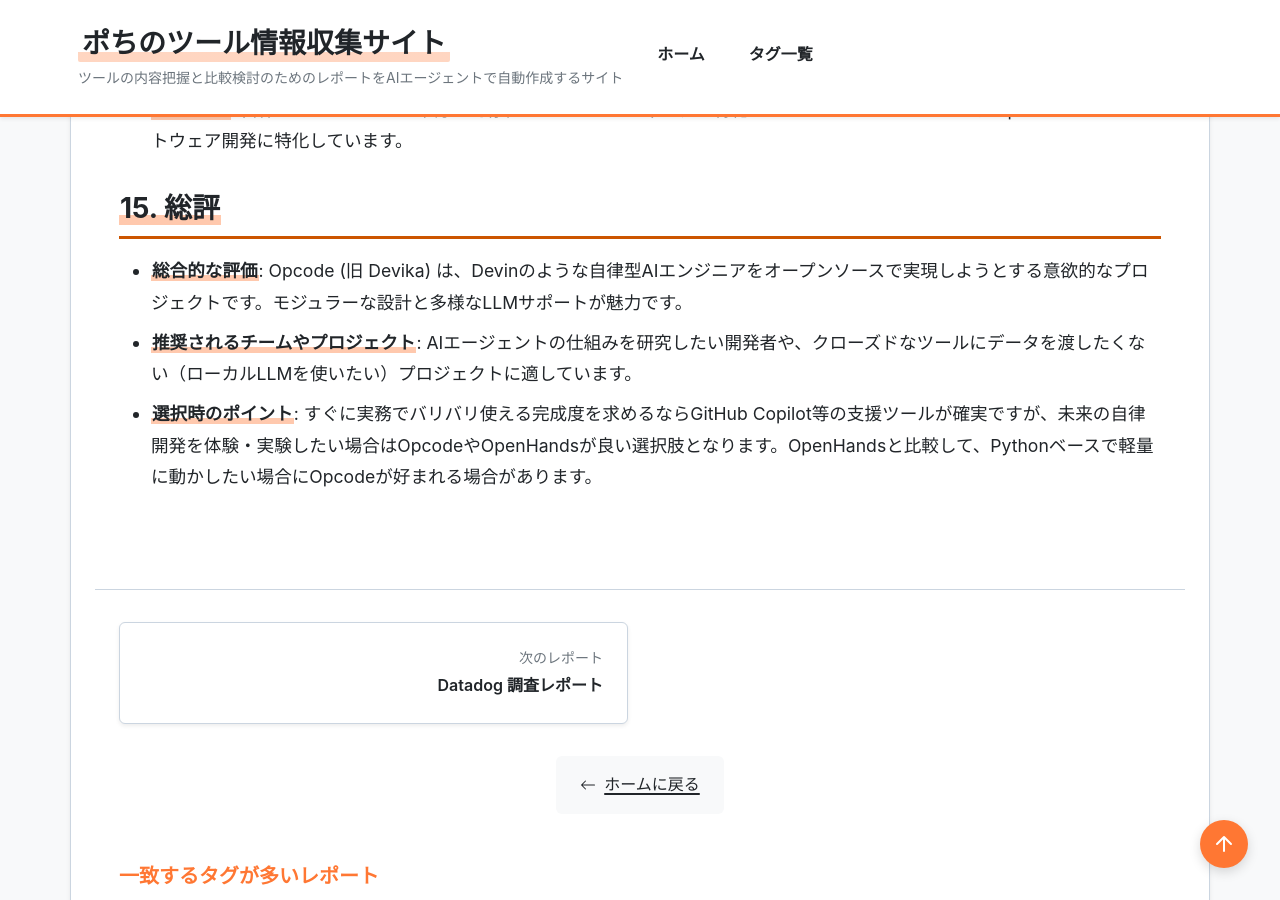
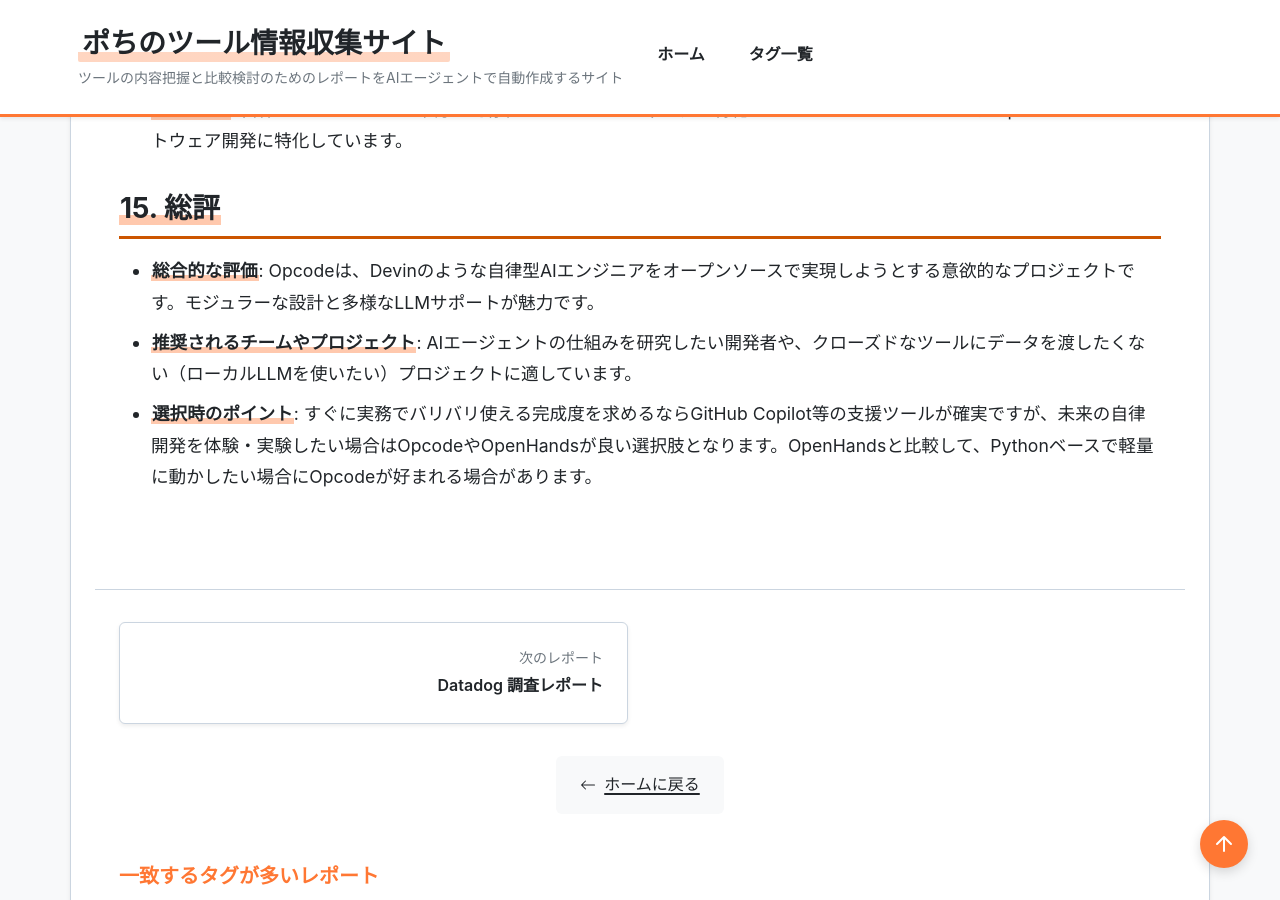
Before and after one commit to aegisfleet/tool-survey-report, a Jekyll site: the page built from _reports/opcode.md, in a window 1280 px wide and 900 px high, scrolled down 5751 px. Built offline with Jekyll 4.4.1, drawn with Linux system fonts in a browser that asks for light colours; some of the changed text lies outside the part shown.

Commit message:
docs: update opcode report

```diff
--- a/_reports/opcode.md
+++ b/_reports/opcode.md
@@ -1,5 +1,5 @@
 ---
-title: "Opcode (旧 Devika) 調査レポート"
+title: "Opcode調査レポート"
 tool_name: "Opcode"
 category: "自律型AIエージェント"
 developer: "Stition AI (Mufeed VH)"
@@ -24,11 +24,11 @@
     - "OpenHands"
 ---
 
-# **Opcode (旧 Devika) 調査レポート**
+# **Opcode調査レポート**
 
 ## **1. 基本情報**
 
-* **ツール名**: Opcode (旧称: Devika)
+* **ツール名**: Opcode
 * **開発元**: Stition AI (Mufeed VH)
 * **公式サイト**: [https://opcode.sh/](https://opcode.sh/)
 * **関連リンク**:
@@ -131,6 +131,6 @@
 
 ## **15. 総評**
 
-* **総合的な評価**: Opcode (旧 Devika) は、Devinのような自律型AIエンジニアをオープンソースで実現しようとする意欲的なプロジェクトです。モジュラーな設計と多様なLLMサポートが魅力です。
+* **総合的な評価**: Opcodeは、Devinのような自律型AIエンジニアをオープンソースで実現しようとする意欲的なプロジェクトです。モジュラーな設計と多様なLLMサポートが魅力です。
 * **推奨されるチームやプロジェクト**: AIエージェントの仕組みを研究したい開発者や、クローズドなツールにデータを渡したくない（ローカルLLMを使いたい）プロジェクトに適しています。
 * **選択時のポイント**: すぐに実務でバリバリ使える完成度を求めるならGitHub Copilot等の支援ツールが確実ですが、未来の自律開発を体験・実験したい場合はOpcodeやOpenHandsが良い選択肢となります。OpenHandsと比較して、Pythonベースで軽量に動かしたい場合にOpcodeが好まれる場合があります。
```
